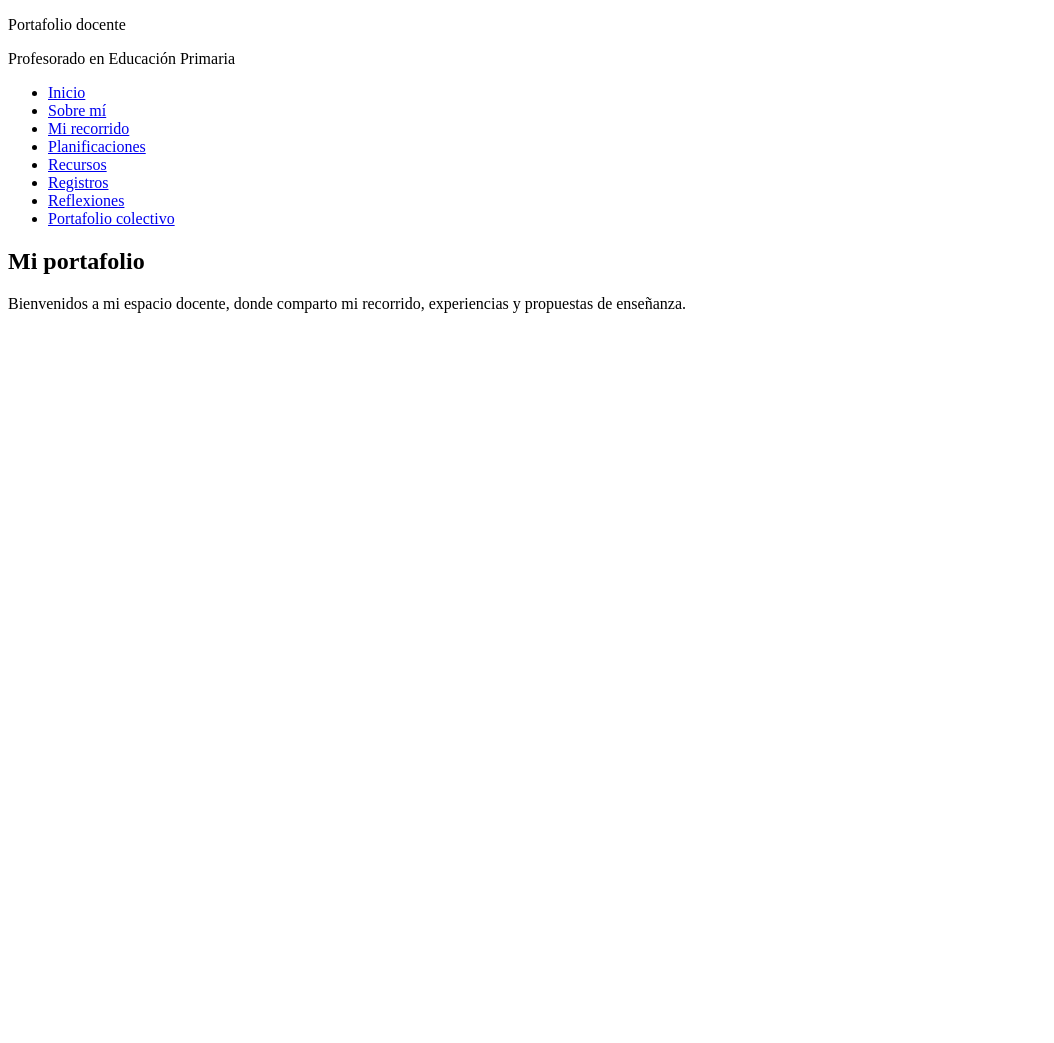
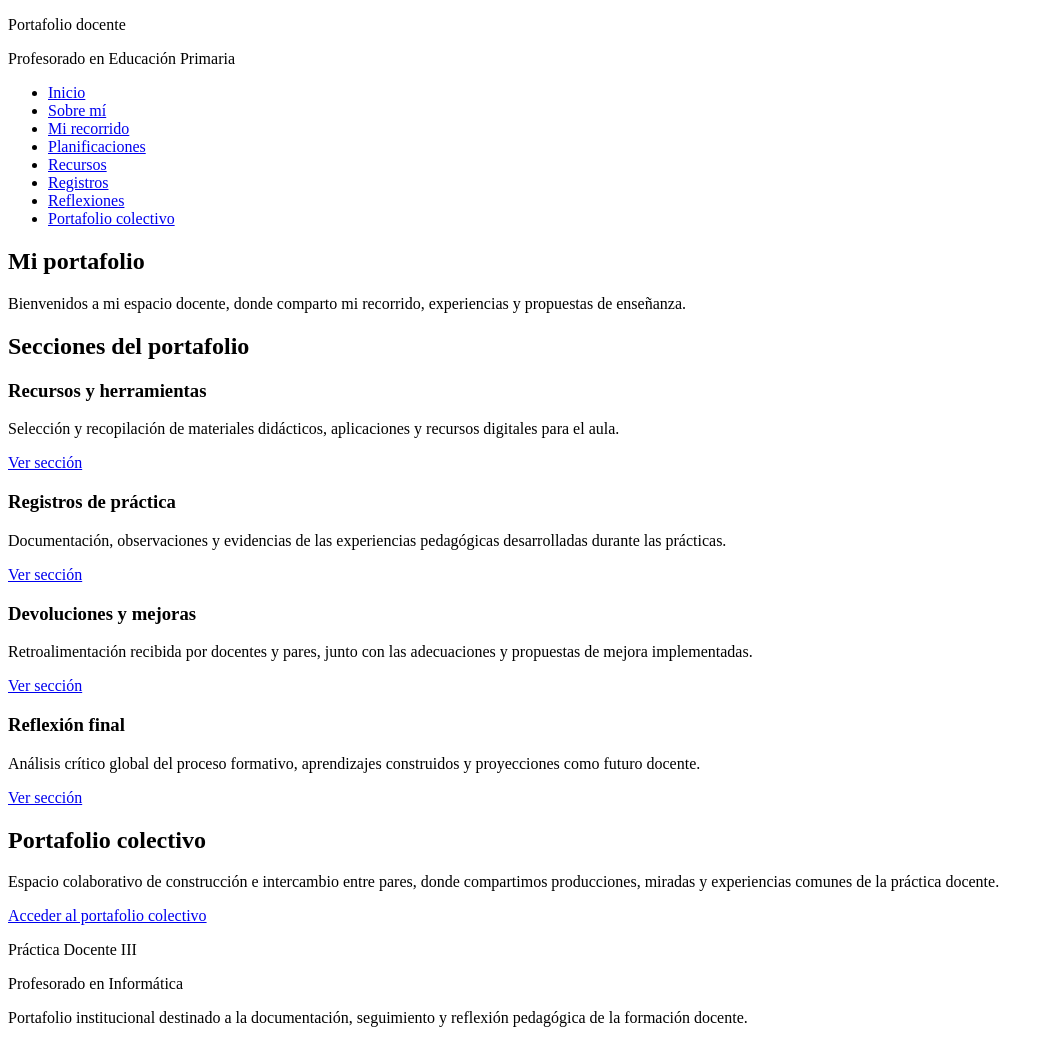
Before and after one commit to gonzamoreno/EDI1, a plain HTML site: page index.html in a window 1280 px wide. Shown: the whole page, without its empty margins (0-1054 px from the left). Before the commit the page ends 800 px from the top, so only its background shows below. Drawn offline with Linux system fonts and the light colour scheme.

Commit message:
Primer cambios que nos tiro las IA de las secciones

```diff
--- a/index.html
+++ b/index.html
@@ -28,9 +28,49 @@
 
     <main>
       <section id="inicio" aria-labelledby="titulo-principal">
-        <h2 id="titulo-principal">Mi portafolio</h1>
+        <h1 id="titulo-principal">Mi portafolio</h1>
         <p>Bienvenidos a mi espacio docente, donde comparto mi recorrido, experiencias y propuestas de enseñanza.</p>
       </section>
+
+      <section id="secciones" aria-labelledby="titulo-secciones">
+        <h2 id="titulo-secciones">Secciones del portafolio</h2>
+
+        <article>
+          <h3>Recursos y herramientas</h3>
+          <p>Selección y recopilación de materiales didácticos, aplicaciones y recursos digitales para el aula.</p>
+          <a href="#">Ver sección</a>
+        </article>
+
+        <article>
+          <h3>Registros de práctica</h3>
+          <p>Documentación, observaciones y evidencias de las experiencias pedagógicas desarrolladas durante las prácticas.</p>
+          <a href="#">Ver sección</a>
+        </article>
+
+        <article>
+          <h3>Devoluciones y mejoras</h3>
+          <p>Retroalimentación recibida por docentes y pares, junto con las adecuaciones y propuestas de mejora implementadas.</p>
+          <a href="#">Ver sección</a>
+        </article>
+
+        <article>
+          <h3>Reflexión final</h3>
+          <p>Análisis crítico global del proceso formativo, aprendizajes construidos y proyecciones como futuro docente.</p>
+          <a href="#">Ver sección</a>
+        </article>
+      </section>
+
+      <section id="portafolio-colectivo" aria-labelledby="titulo-portafolio-colectivo">
+        <h2 id="titulo-portafolio-colectivo">Portafolio colectivo</h2>
+        <p>Espacio colaborativo de construcción e intercambio entre pares, donde compartimos producciones, miradas y experiencias comunes de la práctica docente.</p>
+        <a href="#">Acceder al portafolio colectivo</a>
+      </section>
     </main>
+
+    <footer>
+      <p>Práctica Docente III</p>
+      <p>Profesorado en Informática</p>
+      <p>Portafolio institucional destinado a la documentación, seguimiento y reflexión pedagógica de la formación docente.</p>
+    </footer>
   </body>
 </html>
```
